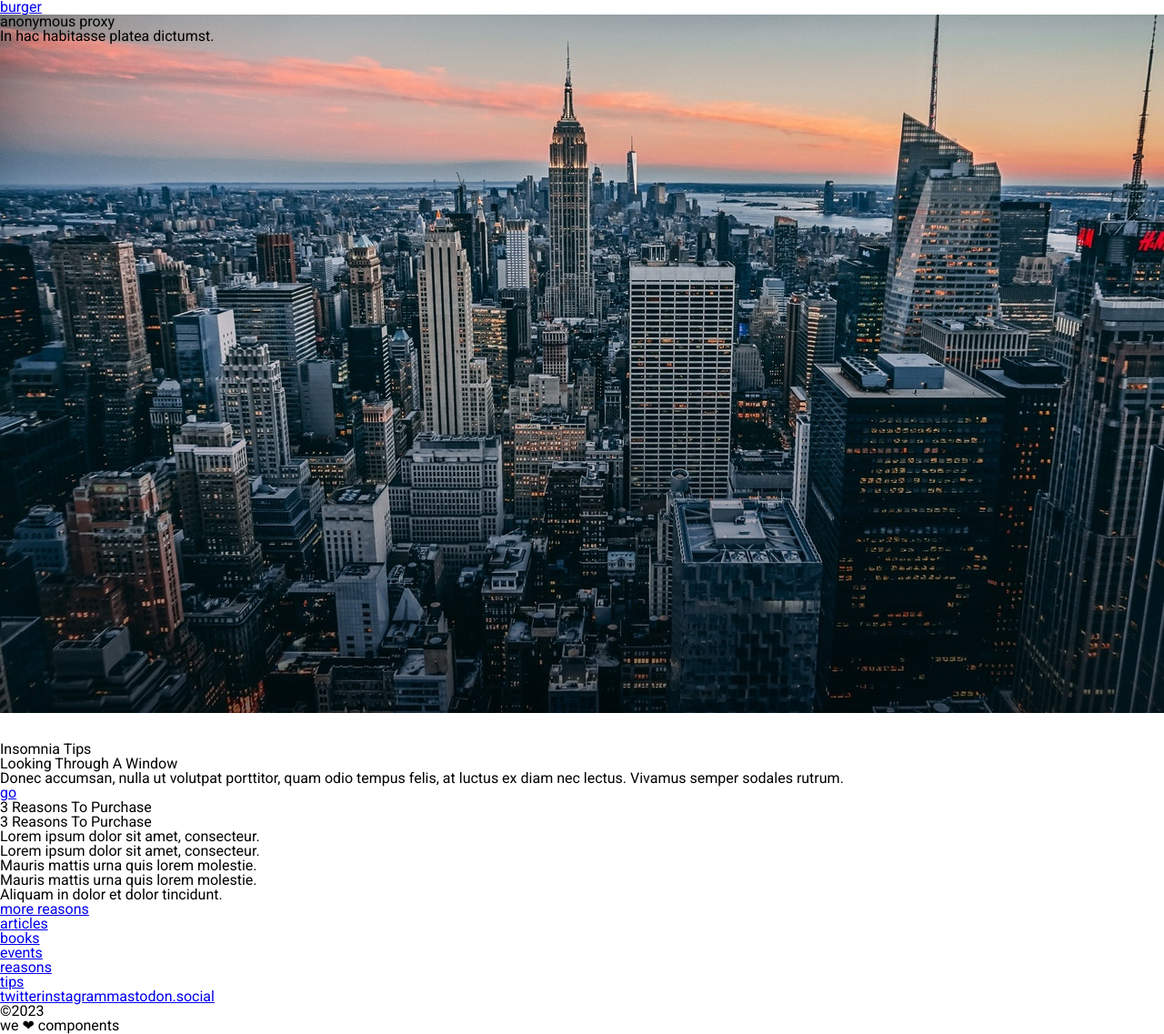
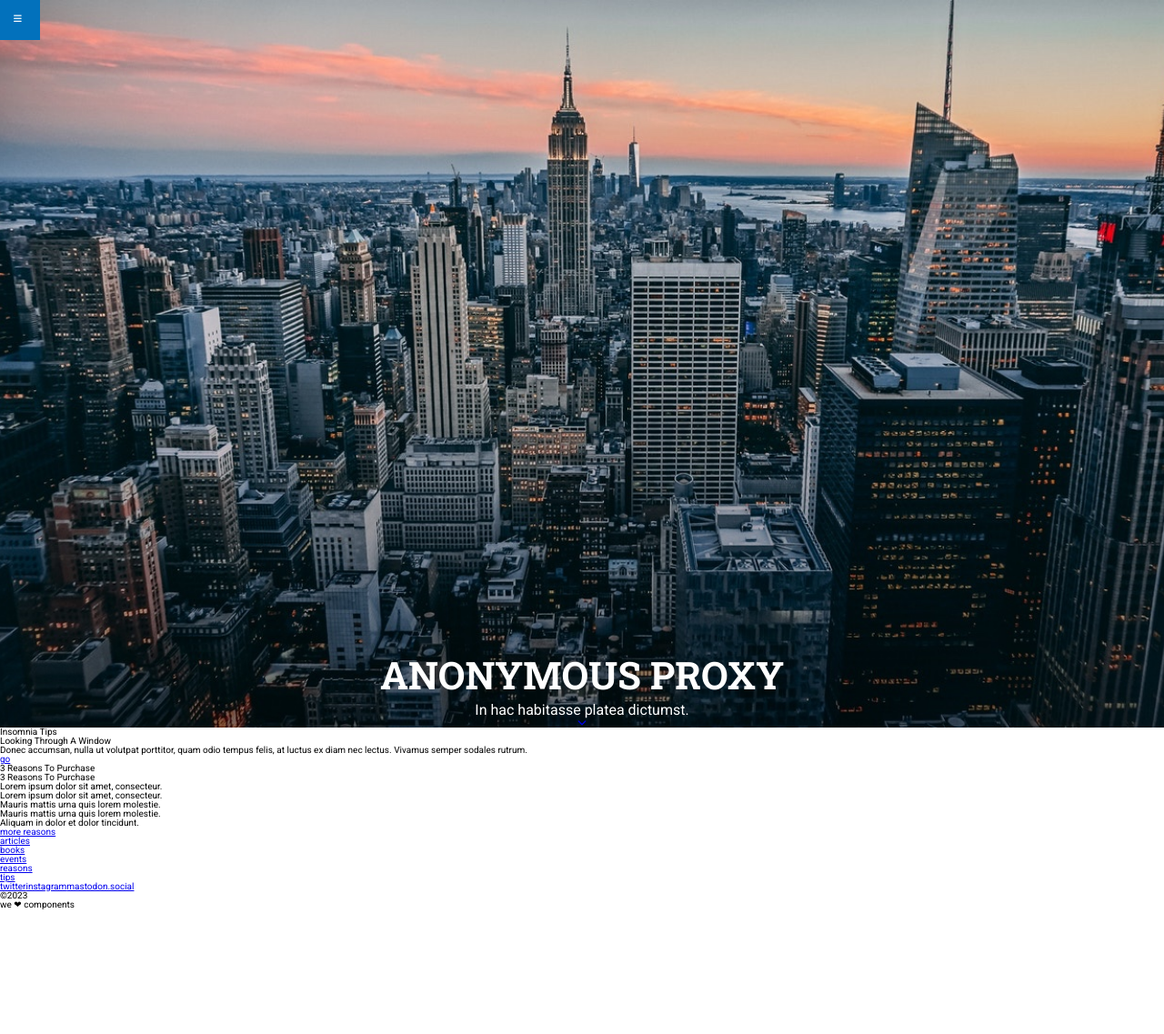
Before and after one commit to Adalab/modulo-1-evaluacion-final-masarom, a website: page src/html/index.html in a window 1280 px wide. Shown: the whole page at 91% size. After the commit the page ends 1000 px from the top, so only its background shows below. Drawn offline with nearby package versions, Linux system fonts and the light colour scheme; files that its build step writes are made by us from their sources; files whose address does not match are found by name.

Commit message:
add styles to header and hero

```diff
--- a/src/html/index.html
+++ b/src/html/index.html
@@ -7,63 +7,12 @@
     <link rel="preconnect" href="https://fonts.googleapis.com">
     <link rel="preconnect" href="https://fonts.gstatic.com" crossorigin>
     <link href="https://fonts.googleapis.com/css2?family=Roboto+Slab:wght@700&family=Roboto:wght@400;500&display=swap" rel="stylesheet">
+    <script src="https://kit.fontawesome.com/7774c157a3.js" crossorigin="anonymous"></script>
     <link rel="stylesheet" href="./assets/css/main.css" />
   </head>
   <body>
-    <header class="header">
-      <div>
-        <a href="https://adalab.es/">burger</a>
-      </div>
-    </header>
-    <main class="main" id="home">
-      <section class="main__hero">
-        <h1 class="hero__title">anonymous proxy</h1>
-        <p>In hac habitasse platea dictumst.</p>
-        <div class="hero__down-arrow"></div>
-      </section>
-      <section class="main__tips">
-        <article class="tips__article">
-          <p class="article__upper-text">Insomnia Tips</p>
-          <h2 class="article__title">Looking Through A Window</h2>
-          <p class="article__content">
-            Donec accumsan, nulla ut volutpat porttitor, quam odio tempus felis, at luctus ex diam nec lectus. Vivamus semper sodales rutrum.
-          </p>
-        </article>
-        <a href="https://adalab.es/" class="tips__button">go</a>
-      </section>
-      <section class="main__reasons">
-        <h2 class="reasons__title">3 Reasons To Purchase</h2>
-        <div class="reasons__container">
-          <h3 class="container__title">3 Reasons To Purchase</h3>
-          <p class="container__text">Lorem ipsum dolor sit amet, consecteur.</p>
-          <h3 class="container__title">Lorem ipsum dolor sit amet, consecteur.</h3>
-          <p class="container__text">Mauris mattis urna quis lorem molestie.</p>
-          <h3 class="container__title">Mauris mattis urna quis lorem molestie.</h3>
-          <p class="container__text">Aliquam in dolor et dolor tincidunt.</p>
-        </div>
-        <a href="https://adalab.es/" class="reasons__button">more reasons</a>
-      </section>
-    </main>
-    <footer class="footer">
-      <a href="#home" class="arrow__up"></a>
-      <nav class="footer__menu">
-        <ul class="menu__list">
-          <li class="list__item"><a href="https://adalab.es/" class="item__link">articles</a></li>
-          <li class="list__item"><a href="https://adalab.es/" class="item__link">books</a></li>
-          <li class="list__item"><a href="https://adalab.es/" class="item__link">events</a></li>
-          <li class="list__item"><a href="https://adalab.es/" class="item__link">reasons</a></li>
-          <li class="list__item"><a href="https://adalab.es/" class="item__link">tips</a></li>
-        </ul>
-      </nav>
-      <nav class="footer__socials">
-        <ul class="menu__list">
-          <li class="list__item"><a href="https://adalab.es/" class="item__link">twitter</a><a href="https://adalab.es/" class="item__link">instagram</a><a href="https://adalab.es/" class="item__link">mastodon.social</a></li>
-        </ul>
-      </nav>
-      <div class="copyright">
-        <p class="copyright__year">&copy;2023</p>
-        <p class="copyright__sentence">we <span class="sentence__heart">❤︎</span> components</p>
-      </div>
-    </footer>
+    <include src="./partials/header.html"></include>
+    <include src="./partials/main.html"></include>
+    <include src="./partials/footer.html"></include>
   </body>
 </html>
--- /dev/null
+++ b/src/html/partials/footer.html
@@ -0,0 +1,21 @@
+<footer class="footer">
+    <a href="#home" class="arrow__up"></a>
+    <nav class="footer__menu">
+      <ul class="menu__list">
+        <li class="list__item"><a href="https://adalab.es/" class="item__link">articles</a></li>
+        <li class="list__item"><a href="https://adalab.es/" class="item__link">books</a></li>
+        <li class="list__item"><a href="https://adalab.es/" class="item__link">events</a></li>
+        <li class="list__item"><a href="https://adalab.es/" class="item__link">reasons</a></li>
+        <li class="list__item"><a href="https://adalab.es/" class="item__link">tips</a></li>
+      </ul>
+    </nav>
+    <nav class="footer__socials">
+      <ul class="menu__list">
+        <li class="list__item"><a href="https://adalab.es/" class="item__link">twitter</a><a href="https://adalab.es/" class="item__link">instagram</a><a href="https://adalab.es/" class="item__link">mastodon.social</a></li>
+      </ul>
+    </nav>
+    <div class="copyright">
+      <p class="copyright__year">&copy;2023</p>
+      <p class="copyright__sentence">we <span class="sentence__heart">❤︎</span> components</p>
+    </div>
+  </footer>
--- /dev/null
+++ b/src/html/partials/header.html
@@ -0,0 +1,5 @@
+<header class="header">
+    <div>
+      <i class="fa-solid fa-bars"><a href="https://adalab.es/"></a></i>
+    </div>
+</header>
--- /dev/null
+++ b/src/html/partials/main.html
@@ -0,0 +1,29 @@
+<main class="main" id="home">
+    <section class="main__hero">
+      <h1 class="hero__title">anonymous proxy</h1>
+      <p class="hero__subtitle">In hac habitasse platea dictumst.</p>
+      <div class="hero__down-arrow"><a href="#reasons"><i class="fa-solid fa-chevron-down"></i></a></div>
+    </section>
+    <section class="main__tips">
+      <article class="tips__article">
+        <p class="article__upper-text">Insomnia Tips</p>
+        <h2 class="article__title">Looking Through A Window</h2>
+        <p class="article__content">
+          Donec accumsan, nulla ut volutpat porttitor, quam odio tempus felis, at luctus ex diam nec lectus. Vivamus semper sodales rutrum.
+        </p>
+      </article>
+      <a href="https://adalab.es/" class="tips__button">go</a>
+    </section>
+    <section class="main__reasons" id="reasons">
+      <h2 class="reasons__title">3 Reasons To Purchase</h2>
+      <div class="reasons__container">
+        <h3 class="container__title">3 Reasons To Purchase</h3>
+        <p class="container__text">Lorem ipsum dolor sit amet, consecteur.</p>
+        <h3 class="container__title">Lorem ipsum dolor sit amet, consecteur.</h3>
+        <p class="container__text">Mauris mattis urna quis lorem molestie.</p>
+        <h3 class="container__title">Mauris mattis urna quis lorem molestie.</h3>
+        <p class="container__text">Aliquam in dolor et dolor tincidunt.</p>
+      </div>
+      <a href="https://adalab.es/" class="reasons__button">more reasons</a>
+    </section>
+  </main>
--- a/src/scss/core/_reset.scss
+++ b/src/scss/core/_reset.scss
@@ -87,7 +87,7 @@ video {
   margin: 0;
   padding: 0;
   border: 0;
-  font-size: 62.5%;
+  font-size: 100%;
   font: inherit;
   vertical-align: baseline;
 }
@@ -138,4 +138,5 @@ table {
 
 :root {
   font-family: $primary_font_family;
+  font-size: 62.5%;
 }
--- a/src/scss/core/_variables.scss
+++ b/src/scss/core/_variables.scss
@@ -9,10 +9,10 @@ $button_blue_color: #0271bc;
 $background_color_grey_blue: #304268;
 $background_color_ice_blue: #eff9ff;
     /* Texts */
-$text_h1_white: #fff;
-$text_light_blue: #8ccbea;
-$text_title_black: #000;
-$text_greyish_brown: #4a4a4a;
+$white: #fff;
+$light_blue: #8ccbea;
+$title_black: #000;
+$greyish_brown: #4a4a4a;
     /* Different opacities*/
 $white_half_opacity: rgba(255, 255, 255, 0.5);
 $black_half_opacity: rgba(0, 0, 0, 0.5);
--- a/src/scss/layout/_header.scss
+++ b/src/scss/layout/_header.scss
@@ -0,0 +1,15 @@
+.header {
+    position: fixed;
+    z-index: 1;
+    background-color: $button_blue_color;
+    width: 4.4rem;
+    height: 4.4rem;
+    display: flex;
+    justify-content: center;
+    align-items: center;
+    .fa-bars {
+        color: $white;
+        width: 14px;
+        height: 14px;
+    }
+}
--- a/src/scss/layout/_main.scss
+++ b/src/scss/layout/_main.scss
@@ -2,7 +2,23 @@
     height: 100vh;
     width: 100%;
     background-image: url(../images/cover.jpg);
-    object-fit: cover;
+    background-position: top;
     background-repeat: no-repeat;
-    background-size: auto;
+    background-size: cover;
+    display: flex;
+    flex-direction: column;
+    justify-content: flex-end;
+    align-items: center;
+    .hero__title {
+        font-family: $title_font_family;
+        color: $white;
+        font-size: 4.2rem;
+        text-align: center;
+        text-transform: uppercase;
+    }
+    .hero__subtitle {
+        font-size: 1.6rem;
+        color: $white;
+        padding-top: 10px;
+    }
 }
```
